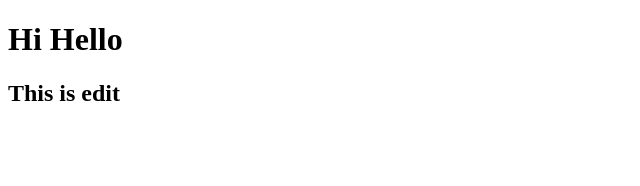
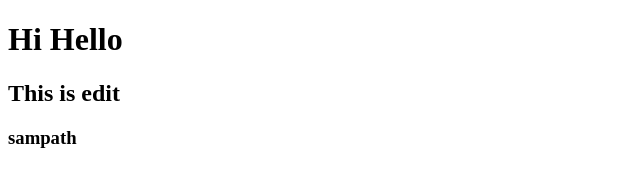
Before and after one commit to Ashraykondru123/demo, a plain HTML site: page index.html in a window 1280 px wide. Shown: the full height of the page, 0-640 px from the left. Drawn offline with Linux system fonts and the light colour scheme.

Commit message:
this is my third commit

```diff
--- a/index.html
+++ b/index.html
@@ -8,5 +8,6 @@
 <body>
     <h1>Hi Hello</h1>
     <h2>This is edit</h2>
+    <h3>sampath</h3>
 </body>
 </html>
```
